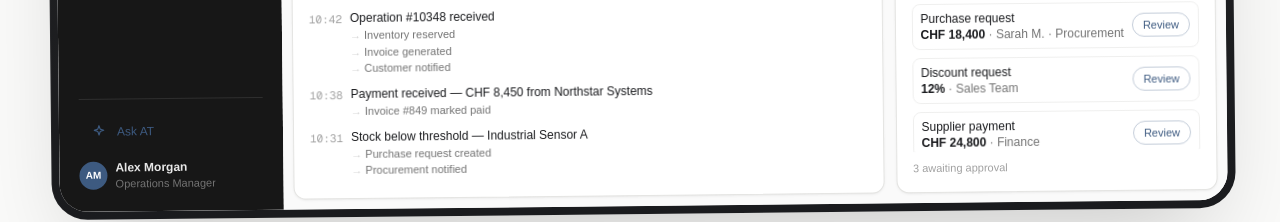
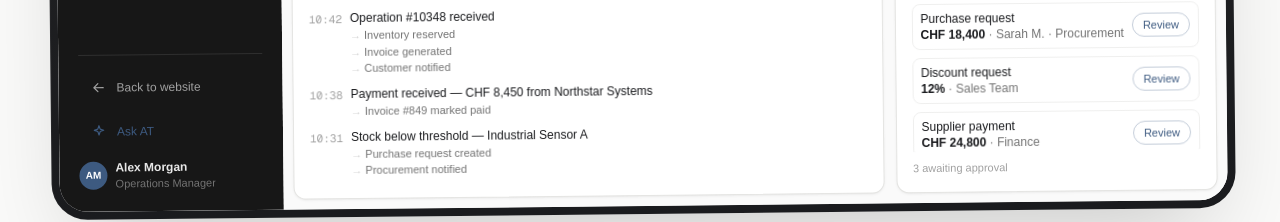
Before and after one commit to AndriiTs1/at-automation, a Next.js app: page /en in a window 1280 px wide. Shown: the part 1304-1526 px from the top of the page. Built offline with nearby package versions, Linux system fonts and the light colour scheme.

Commit message:
feat: add explicit demo return navigation

```diff
--- a/components/dashboard/DashboardSidebar.tsx
+++ b/components/dashboard/DashboardSidebar.tsx
@@ -1,19 +1,25 @@
 import { useTranslations } from "next-intl";
 import { DEMO_USER, NAV_SECTIONS } from "@/lib/demo-data";
-import { DashboardIcon, NavIcon } from "./icons";
+import { Link } from "@/i18n/navigation";
+import { ArrowLeftIcon, DashboardIcon, NavIcon } from "./icons";
 
 export default function DashboardSidebar() {
   const t = useTranslations("Dashboard");
   const tSidebar = useTranslations("Dashboard.Sidebar");
+  const tHeader = useTranslations("Header");
 
   return (
     <div className="hidden w-14 shrink-0 flex-col bg-neutral-900 py-4 @lg:flex @3xl:w-56 @3xl:p-5 @3xl:py-5">
-      <div className="mb-5 flex items-center justify-center gap-2 px-2 @3xl:justify-start @3xl:px-0">
+      <Link
+        href="/"
+        aria-label={tHeader("logoAlt")}
+        className="mb-5 flex items-center justify-center gap-2 px-2 @3xl:justify-start @3xl:px-0"
+      >
         <div className="flex h-7 w-7 shrink-0 items-center justify-center rounded-lg bg-white/10 text-xs font-bold text-white">
           AT
         </div>
         <span className="hidden text-xs font-semibold tracking-wide text-white/90 @3xl:inline">AUTOMATION</span>
-      </div>
+      </Link>
 
       <nav className="flex flex-1 flex-col gap-4 overflow-y-auto">
         <button
@@ -54,6 +60,14 @@ export default function DashboardSidebar() {
       </nav>
 
       <div className="mt-4 flex flex-col gap-3 border-t border-white/10 pt-4">
+        <Link
+          href="/"
+          className="flex items-center justify-center gap-2.5 rounded-lg p-2 text-xs font-medium text-neutral-400 transition-colors hover:bg-white/5 hover:text-neutral-200 @3xl:justify-start @3xl:px-3 @3xl:py-2"
+        >
+          <ArrowLeftIcon className="h-4 w-4 shrink-0" />
+          <span className="hidden truncate @3xl:inline">{t("backToWebsite")}</span>
+        </Link>
+
         <button
           type="button"
           className="flex items-center justify-center gap-2.5 rounded-lg p-2 text-xs font-medium text-accent transition-colors hover:bg-white/5 @3xl:justify-start @3xl:px-3 @3xl:py-2"
--- a/components/dashboard/TabletNavigation.tsx
+++ b/components/dashboard/TabletNavigation.tsx
@@ -3,7 +3,8 @@
 import { useTranslations } from "next-intl";
 import { useEffect, useRef } from "react";
 import { DEMO_USER, NAV_SECTIONS } from "@/lib/demo-data";
-import { DashboardIcon, NavIcon } from "./icons";
+import { Link } from "@/i18n/navigation";
+import { ArrowLeftIcon, DashboardIcon, NavIcon } from "./icons";
 
 export default function TabletNavigation({
   open,
@@ -16,6 +17,7 @@ export default function TabletNavigation({
 }) {
   const t = useTranslations("Dashboard");
   const tSidebar = useTranslations("Dashboard.Sidebar");
+  const tHeader = useTranslations("Header");
   const panelRef = useRef<HTMLDivElement>(null);
 
   useEffect(() => {
@@ -47,12 +49,17 @@ export default function TabletNavigation({
           open ? "translate-x-0" : "-translate-x-full"
         }`}
       >
-        <div className="mb-2 flex shrink-0 items-center gap-2 @lg:mb-4">
+        <Link
+          href="/"
+          onClick={onClose}
+          aria-label={tHeader("logoAlt")}
+          className="mb-2 flex shrink-0 items-center gap-2 @lg:mb-4"
+        >
           <div className="flex h-7 w-7 shrink-0 items-center justify-center rounded-lg bg-white/10 text-xs font-bold text-white">
             AT
           </div>
           <span className="text-xs font-semibold tracking-wide text-white/90">AUTOMATION</span>
-        </div>
+        </Link>
 
         <nav className="flex flex-1 flex-col gap-1.5 overflow-y-auto @lg:gap-2">
           <button
@@ -95,6 +102,15 @@ export default function TabletNavigation({
         </nav>
 
         <div className="mt-2 flex shrink-0 flex-col gap-1.5 border-t border-white/10 pt-2 @lg:mt-3 @lg:gap-2 @lg:pt-3">
+          <Link
+            href="/"
+            onClick={onClose}
+            className="flex items-center gap-2.5 rounded-lg px-3 py-2 text-xs font-medium text-neutral-400 transition-colors hover:bg-white/5 hover:text-neutral-200"
+          >
+            <ArrowLeftIcon className="h-4 w-4 shrink-0" />
+            {t("backToWebsite")}
+          </Link>
+
           <button
             type="button"
             className="flex items-center gap-2.5 rounded-lg px-3 py-2 text-xs font-medium text-accent transition-colors hover:bg-white/5"
--- a/components/dashboard/icons.tsx
+++ b/components/dashboard/icons.tsx
@@ -105,6 +105,23 @@ export function CloseIcon({ className }: { className?: string }) {
   );
 }
 
+export function ArrowLeftIcon({ className }: { className?: string }) {
+  return (
+    <svg
+      viewBox="0 0 24 24"
+      fill="none"
+      stroke="currentColor"
+      strokeWidth={1.75}
+      strokeLinecap="round"
+      strokeLinejoin="round"
+      aria-hidden="true"
+      className={className}
+    >
+      <path d="M19 12H5M11 6l-6 6 6 6" />
+    </svg>
+  );
+}
+
 export function SearchIcon({ className }: { className?: string }) {
   return (
     <svg
--- a/messages/de.json
+++ b/messages/de.json
@@ -31,6 +31,7 @@
   },
   "Dashboard": {
     "commandCenter": "Kommandozentrale",
+    "backToWebsite": "Zurück zur Website",
     "askAt": "AT fragen",
     "operationsManager": "Operations Manager",
     "Sidebar": {
--- a/messages/en.json
+++ b/messages/en.json
@@ -31,6 +31,7 @@
   },
   "Dashboard": {
     "commandCenter": "Command Center",
+    "backToWebsite": "Back to website",
     "askAt": "Ask AT",
     "operationsManager": "Operations Manager",
     "Sidebar": {
--- a/messages/fr.json
+++ b/messages/fr.json
@@ -31,6 +31,7 @@
   },
   "Dashboard": {
     "commandCenter": "Centre de contrôle",
+    "backToWebsite": "Retour au site",
     "askAt": "Demander à AT",
     "operationsManager": "Responsable des opérations",
     "Sidebar": {
--- a/messages/it.json
+++ b/messages/it.json
@@ -31,6 +31,7 @@
   },
   "Dashboard": {
     "commandCenter": "Centro di controllo",
+    "backToWebsite": "Torna al sito",
     "askAt": "Chiedi ad AT",
     "operationsManager": "Operations Manager",
     "Sidebar": {
--- a/messages/ru.json
+++ b/messages/ru.json
@@ -31,6 +31,7 @@
   },
   "Dashboard": {
     "commandCenter": "Центр управления",
+    "backToWebsite": "Вернуться на сайт",
     "askAt": "Спросить AT",
     "operationsManager": "Операционный менеджер",
     "Sidebar": {
--- a/messages/uk.json
+++ b/messages/uk.json
@@ -31,6 +31,7 @@
   },
   "Dashboard": {
     "commandCenter": "Центр керування",
+    "backToWebsite": "Повернутися на сайт",
     "askAt": "Запитати AT",
     "operationsManager": "Операційний менеджер",
     "Sidebar": {
```
